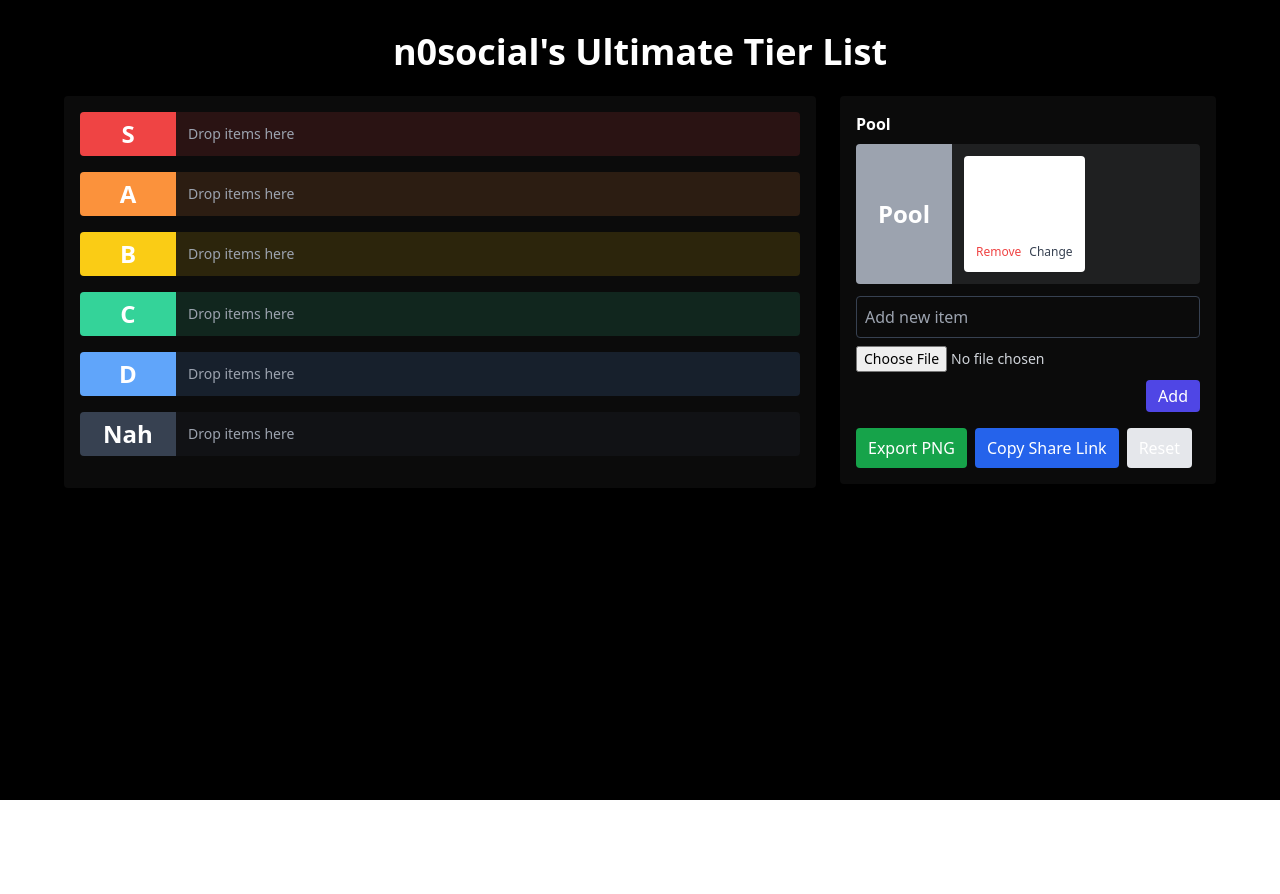
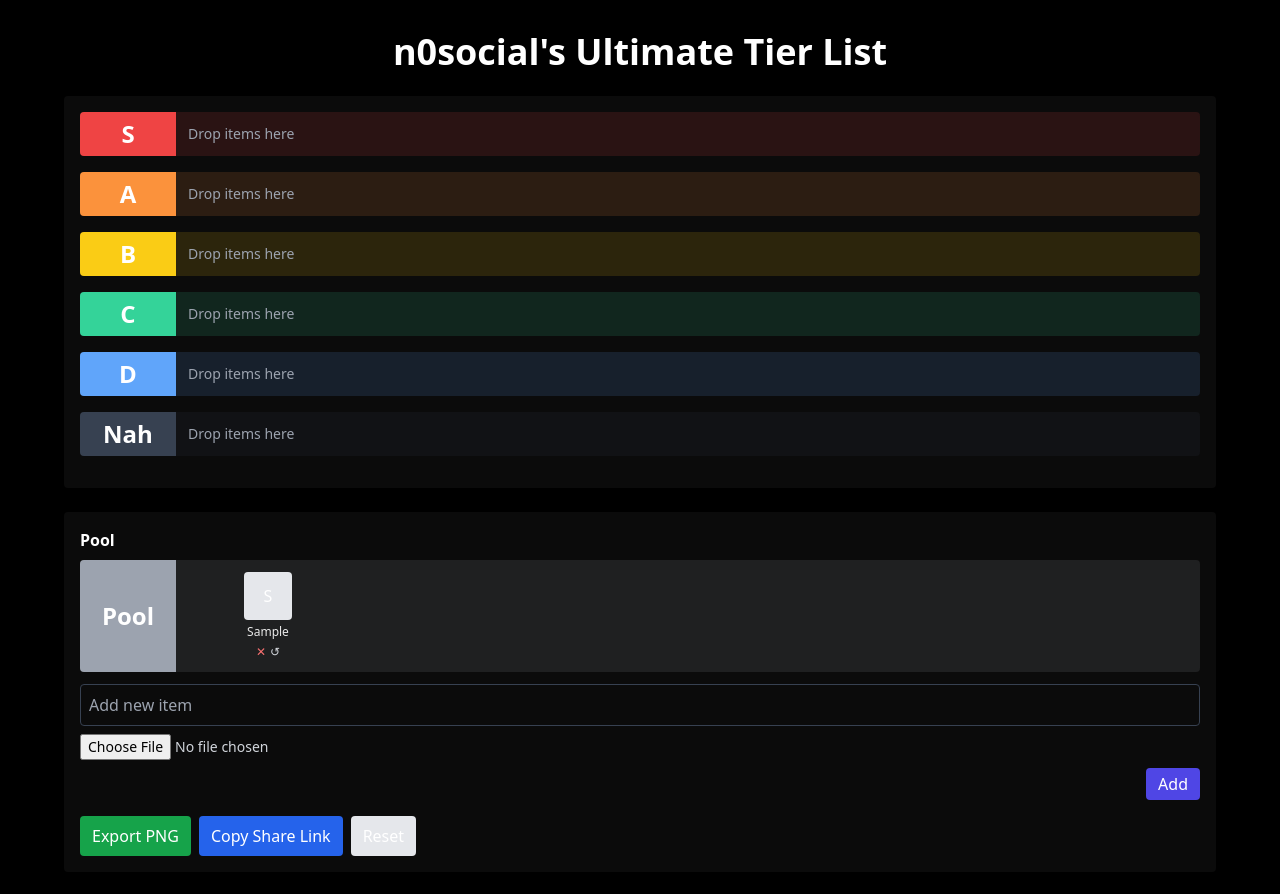
Before and after one commit to n0social/tier_list_, a React (Create React App) app: page / in a window 1280 px wide. Both pictures are taken after typing "Sample" into the empty fields and a click on the button "Add". Shown: the top 894 px of the page. Before the commit the page ends 800 px from the top, so only its background shows below. Built offline with nearby package versions, Linux system fonts and the light colour scheme.

Commit message:
fix: make uploaded images draggable; compact pool grid under tiers

```diff
--- a/src/components/ItemCard.js
+++ b/src/components/ItemCard.js
@@ -1,6 +1,6 @@
 import React, { useRef } from 'react';
 
-export default function ItemCard({ item, fromTier, onDragStart, onDelete, onImageChange }) {
+export default function ItemCard({ item, fromTier, onDragStart, onDelete, onImageChange, compact = false }) {
   const fileRef = useRef(null);
 
   function handleFileClick(e) {
@@ -18,17 +18,49 @@ export default function ItemCard({ item, fromTier, onDragStart, onDelete, onImag
     reader.readAsDataURL(f);
   }
 
+  const dragStart = (e) => onDragStart && onDragStart(e, item.id, fromTier);
+
+  if (compact) {
+    return (
+      <div className="flex flex-col items-center gap-1 cursor-grab">
+        {item.image ? (
+          <img
+            src={item.image}
+            alt={item.name}
+            draggable
+            onDragStart={dragStart}
+            className="w-16 h-16 object-cover rounded"
+          />
+        ) : (
+          <div draggable onDragStart={dragStart} className="w-12 h-12 flex items-center justify-center bg-gray-200 rounded">{item.emoji || '🔹'}</div>
+        )}
+        <div className="text-xs text-center text-white/90">{item.name}</div>
+        <div className="flex gap-1">
+          <button onClick={() => onDelete(item.id)} className="text-xs text-red-400">✕</button>
+          <button onClick={handleFileClick} className="text-xs text-gray-300">↺</button>
+        </div>
+        <input ref={fileRef} type="file" accept="image/*" onChange={handleFileChange} className="hidden" />
+      </div>
+    );
+  }
+
   return (
     <div
       draggable
-      onDragStart={(e) => onDragStart(e, item.id, fromTier)}
+      onDragStart={dragStart}
       className="bg-white rounded shadow-sm p-3 min-w-[120px] max-w-[160px] flex-shrink-0 cursor-grab hover:scale-[1.02] transition-transform"
     >
       <div className="flex flex-col items-center gap-2">
         {item.image ? (
-          <img src={item.image} alt={item.name} className="w-28 h-28 object-cover rounded" />
+          <img
+            src={item.image}
+            alt={item.name}
+            draggable
+            onDragStart={dragStart}
+            className="w-28 h-28 object-cover rounded"
+          />
         ) : (
-          <div className="text-3xl select-none">{item.emoji || '🔹'}</div>
+          <div draggable onDragStart={dragStart} className="text-3xl select-none">{item.emoji || '🔹'}</div>
         )}
 
         <div className="text-sm font-medium text-center">{item.name}</div>
--- a/src/components/TierColumn.js
+++ b/src/components/TierColumn.js
@@ -65,7 +65,7 @@ export default function TierColumn({ tierKey, title, itemIds = [], itemsMap = {}
           onDragOver={(e) => onDragOver(e)}
           onDrop={handleDrop}
         >
-          <div className="tier-items-container flex flex-wrap gap-3 items-start">
+            <div className={tierKey === 'pool' ? 'tier-items-container grid grid-cols-4 md:grid-cols-6 gap-2 items-start' : 'tier-items-container flex flex-wrap gap-3 items-start'}>
               {itemIds.length === 0 ? (
                 <div className="text-gray-400 text-sm">Drop items here</div>
               ) : (
@@ -77,6 +77,7 @@ export default function TierColumn({ tierKey, title, itemIds = [], itemsMap = {}
                       onDragStart={onDragStart}
                       onDelete={onDelete}
                       onImageChange={onImageChange}
+                      compact={tierKey === 'pool'}
                     />
                   </div>
                 ))
--- a/src/components/TierList.js
+++ b/src/components/TierList.js
@@ -152,8 +152,8 @@ export default function TierList() {
       <div className="max-w-6xl mx-auto">
         <h1 className="text-4xl font-bold text-center mb-6">n0social's Ultimate Tier List</h1>
 
-        <div className="flex flex-col lg:flex-row gap-6">
-          <div className="lg:w-2/3">
+        <div className="flex flex-col gap-6">
+          <div>
             <div ref={exportRef} className="tier-list-export p-4 bg-[#0b0b0b] rounded shadow">
               {TIERS.map((tier) => (
                 <div key={tier} className="mb-4">
@@ -174,7 +174,7 @@ export default function TierList() {
             </div>
           </div>
 
-          <div className="lg:w-1/3">
+          <div>
             <div className="bg-[#0b0b0b] p-4 rounded shadow mb-4">
               <h2 className="font-semibold mb-2 text-white">Pool</h2>
               <TierColumn
```
Lines whose indentation alone changed are shown as unchanged.
